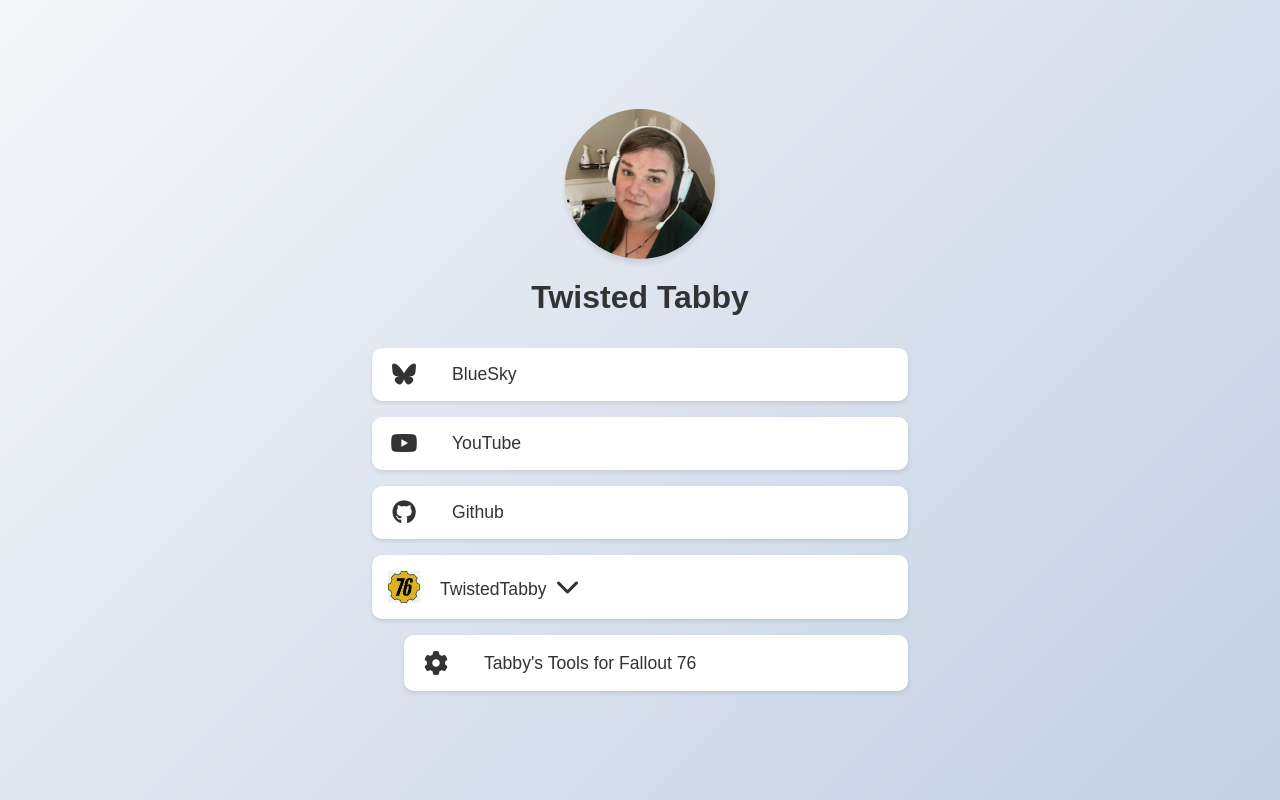
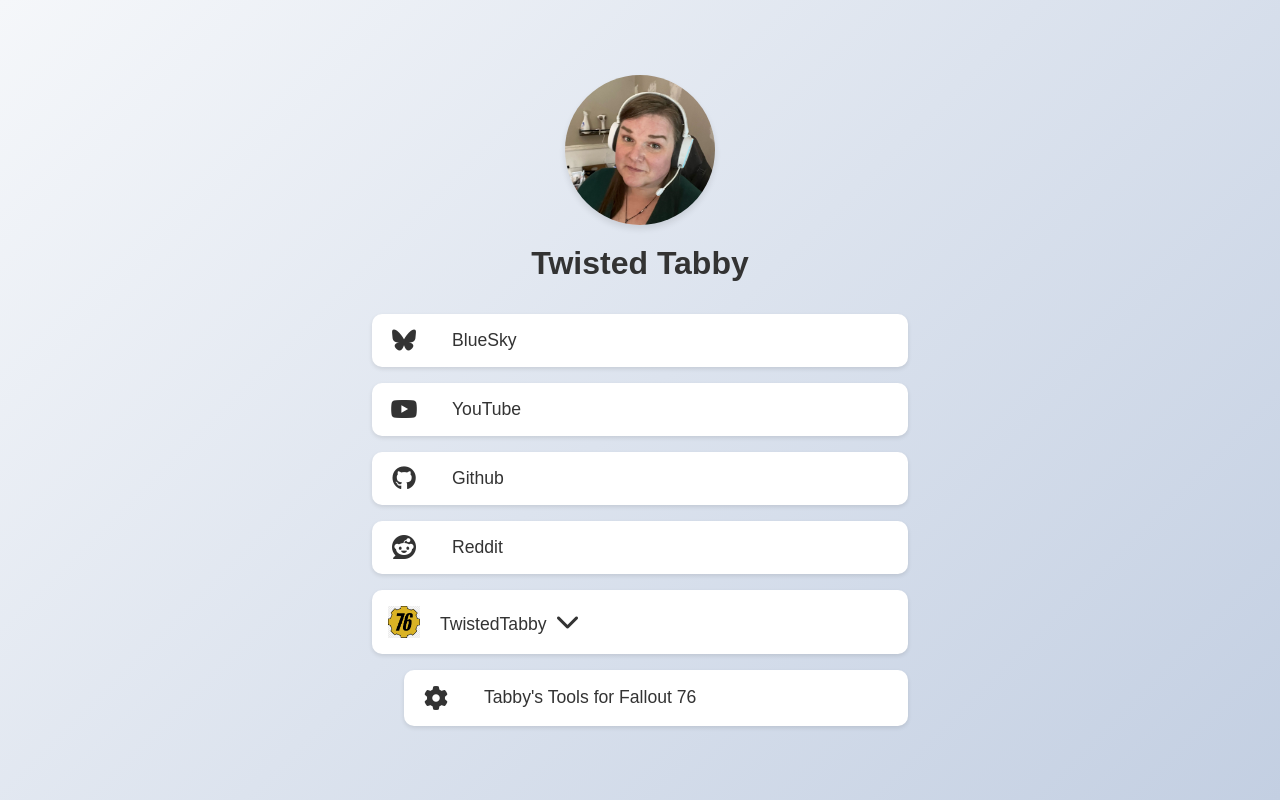
Before and after one commit to TwistedTabby/twistedtabby.com, a plain HTML site: page index.html in a window 1280 px wide. Drawn offline with Linux system fonts and the light colour scheme.

Commit message:
Added reddit link

```diff
--- a/index.html
+++ b/index.html
@@ -27,6 +27,10 @@
                 <i class="fa-brands fa-github fa-2xl icon icon-github"></i>
                 <span>Github</span>
             </a>
+            <a href="https://www.reddit.com/user/TheTwistedTabby" class="link-card">
+                <i class="fa-brands fa-reddit fa-2xl icon icon-reddit"></i>
+                <span>Reddit</span>
+            </a>
             <div class="link-card">
                 <img src="images/png-clipart-fallout-76.PNG" alt="Fallout76 Icon" class="icon icon-fallout76" style="height: 32px; width: auto;">
                 <span>TwistedTabby <i class="fa-solid fa-chevron-down"></i></span>
```
